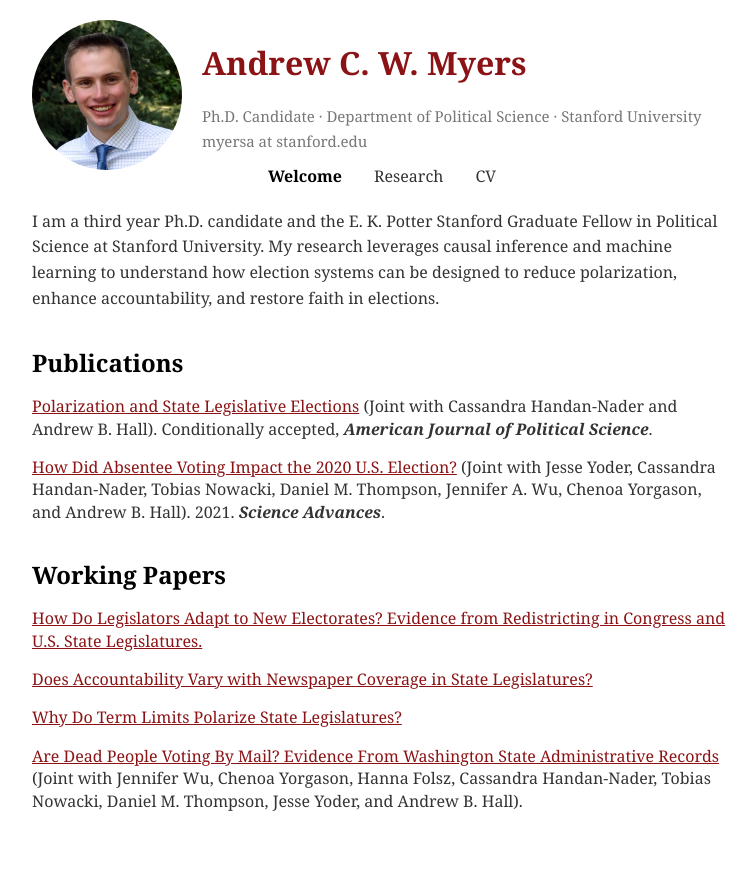
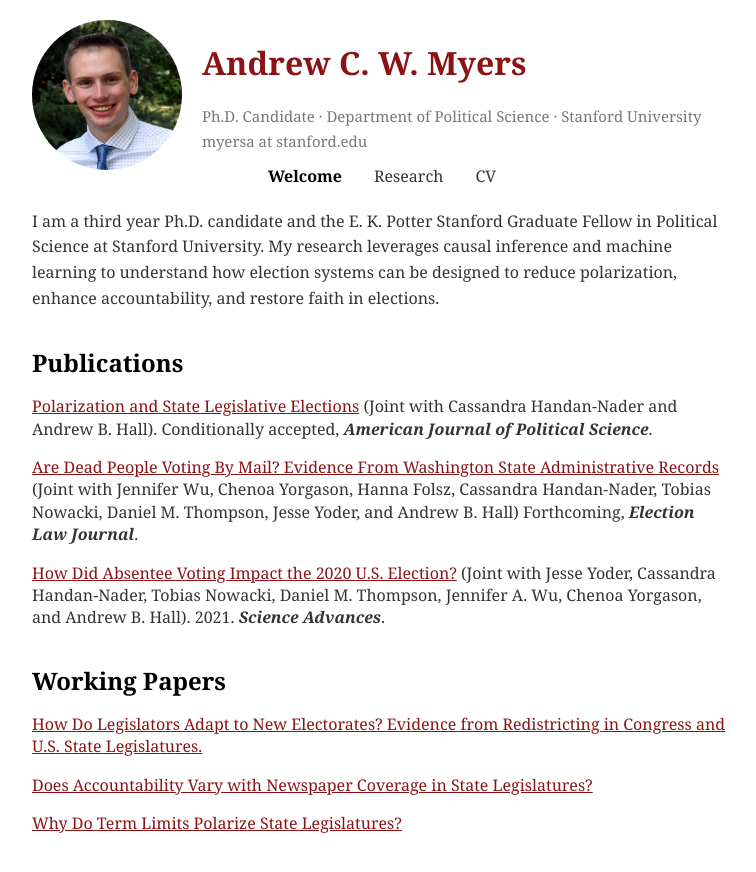
Before and after one commit to AndyMyersSkol/AndyMyersSkol.github.io, a Jekyll site: the page index.html, which Jekyll copies as it is, in a window 1280 px wide. Shown: the top 872 px of the page, without its empty margins (258-1014 px from the left). Built offline with Jekyll 4.4.1, drawn with Linux system fonts in a browser that asks for light colours.

Commit message:
Update ELJ

```diff
--- a/index.html
+++ b/index.html
@@ -39,6 +39,10 @@
       </p>
 
         <p>
+        <a target="_blank" class="bib" href="/documents/wu_et_al_fraud.pdf">Are Dead People Voting By Mail? Evidence From Washington State Administrative Records</a> (Joint with Jennifer Wu, Chenoa Yorgason, Hanna Folsz, Cassandra Handan-Nader, Tobias Nowacki, Daniel M. Thompson, Jesse Yoder, and Andrew B. Hall) Forthcoming, <i><b>Election Law Journal</b></i>.
+      </p>
+
+        <p>
         <a target="_blank" class="bib" href="/documents/yoder_et_al_2021_turnout.pdf">How Did Absentee Voting Impact the 2020 U.S. Election?</a> (Joint with Jesse Yoder, Cassandra Handan-Nader, Tobias Nowacki,
 Daniel M. Thompson, Jennifer A. Wu, Chenoa Yorgason, and Andrew B. Hall). 2021. <i><b>Science Advances</b></i>.
         </p>
@@ -56,10 +60,6 @@ Daniel M. Thompson, Jennifer A. Wu, Chenoa Yorgason, and Andrew B. Hall). 2021.
          <p>
         <a target="_blank" class="bib" href="/documents/Myers_term_limits.pdf">Why Do Term Limits Polarize State Legislatures?</a>
       </p>
-
-      <p>
-        <a target="_blank" class="bib" href="https://stanforddpl.org/papers/wu_et_al_2020_dead_voting/wu_et_al_2020_dead_voting.pdf">Are Dead People Voting By Mail? Evidence From Washington State Administrative Records</a> (Joint with Jennifer Wu, Chenoa Yorgason, Hanna Folsz, Cassandra Handan-Nader, Tobias Nowacki, Daniel M. Thompson, Jesse Yoder, and Andrew B. Hall).
-      </p>
           </div>
 
 
```
